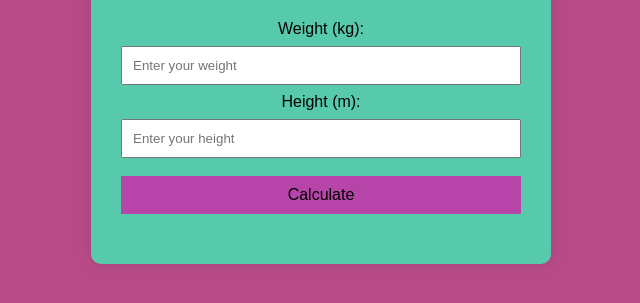
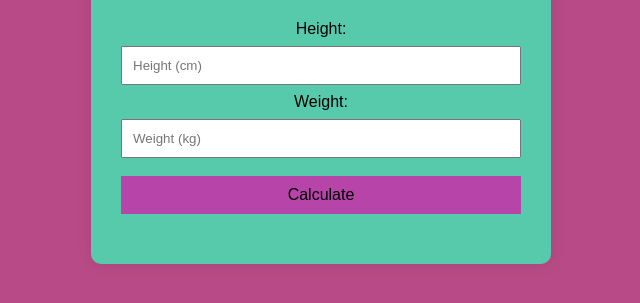
Before and after one commit to shiva6203/BMI-calcculator, a plain HTML site: page index.html in a window 1280 px wide. Shown: the part 321-624 px from the top of the page, without its empty margins (319-959 px from the left). Drawn offline with Linux system fonts and the light colour scheme.

Commit message:
Update index.html

```diff
--- a/index.html
+++ b/index.html
@@ -2,22 +2,25 @@
 <html lang="en">
 <head>
   <meta charset="UTF-8">
+  <meta name="viewport" content="width=device-width, initial-scale=1.0">
   <title>BMI Calculator</title>
   <link rel="stylesheet" href="style.css">
 </head>
 <body>
   <div class="container">
     <h1>BMI Calculator</h1>
-    <label for="weight">Weight (kg):</label>
-    <input type="number" id="weight" placeholder="Enter your weight">
-
-    <label for="height">Height (m):</label>
-    <input type="number" id="height" placeholder="Enter your height">
-
+    <div class="input-container">
+      <label for="height">Height:</label>
+      <input type="number" id="height" placeholder="Height (cm)">
+    </div>
+    <div class="input-container">
+      <label for="weight">Weight:</label>
+      <input type="number" id="weight" placeholder="Weight (kg)">
+    </div>
     <button onclick="calculateBMI()">Calculate</button>
-
     <div id="result"></div>
   </div>
+
   <script src="script.js"></script>
 </body>
 </html>
```
